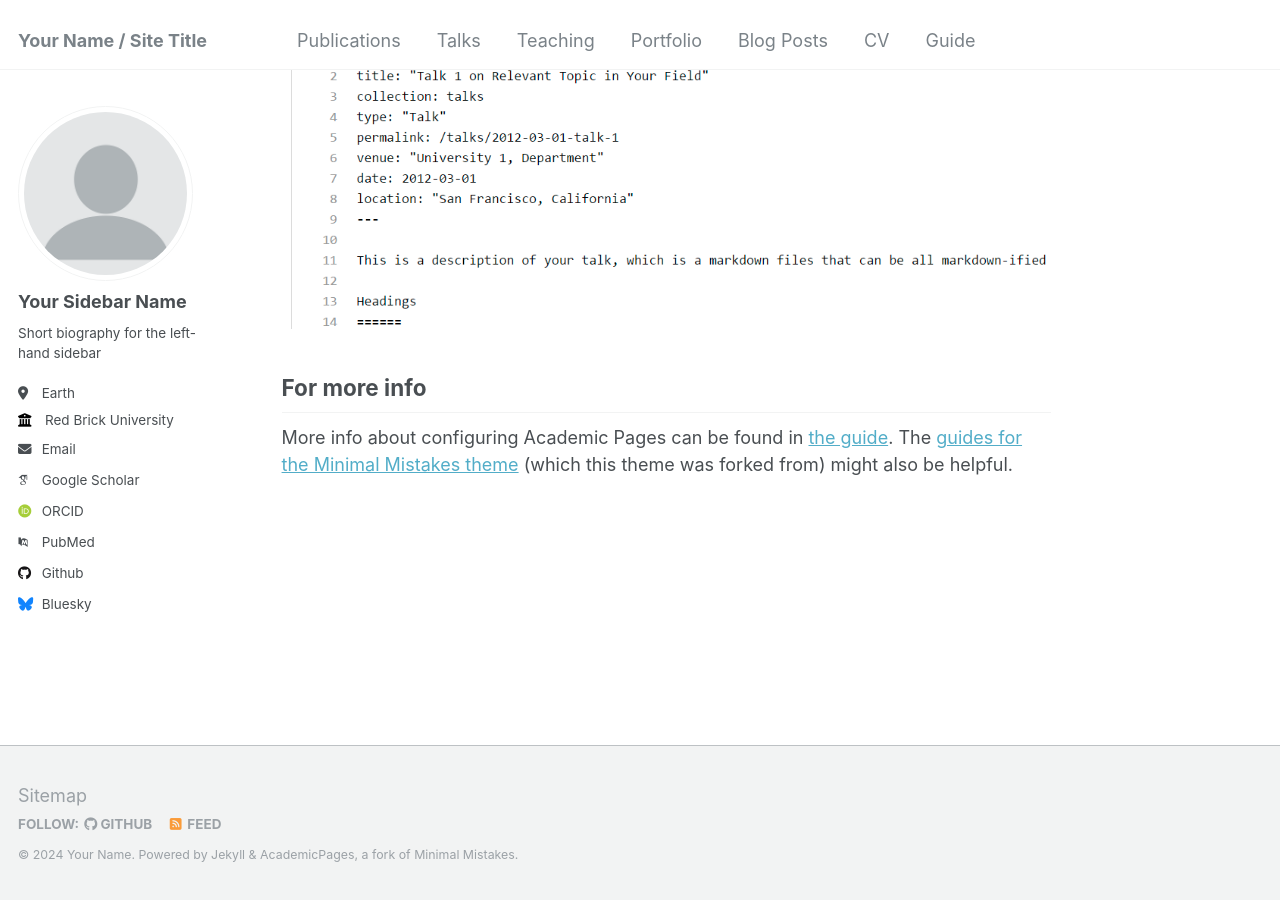
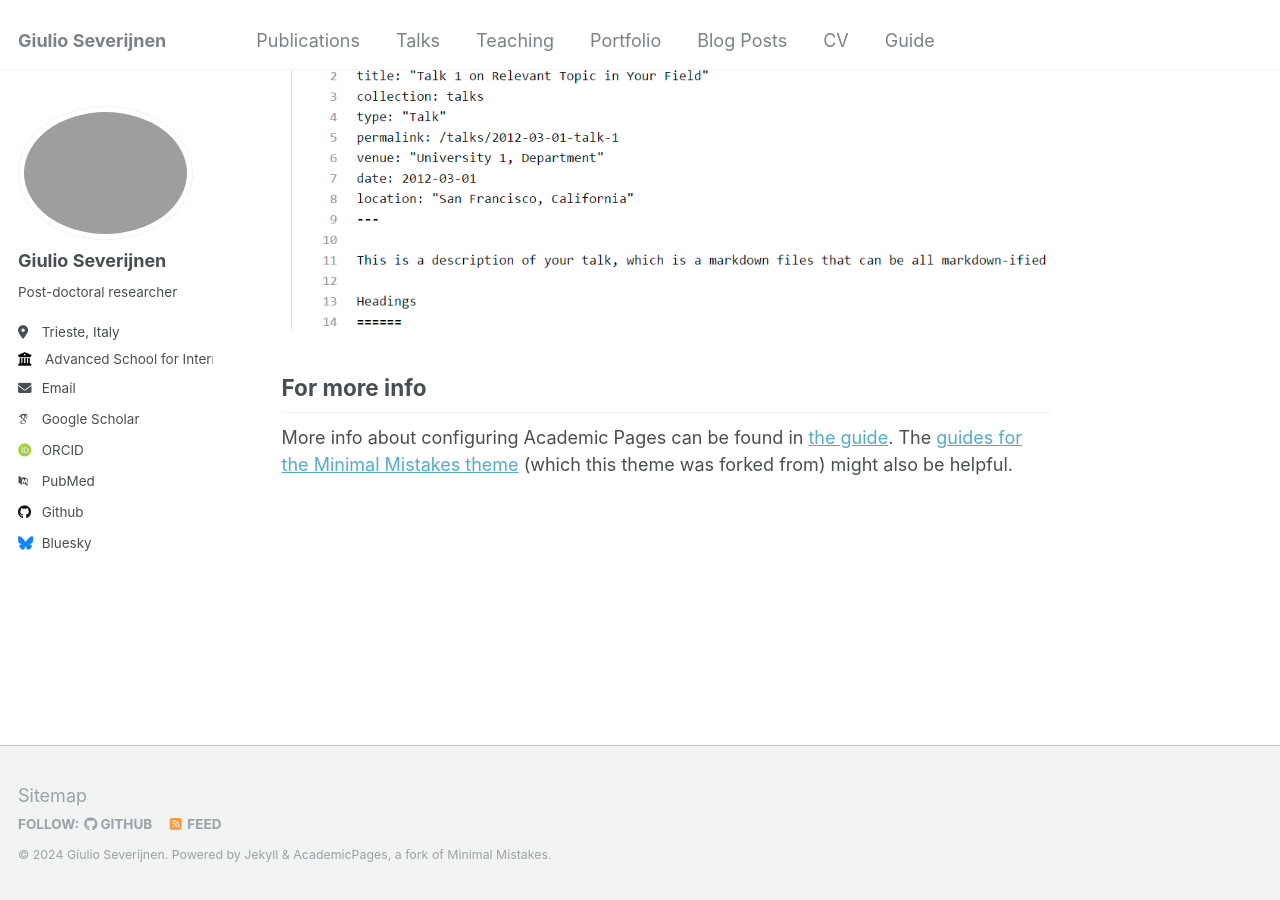
Before and after one commit to giuliosever/giuliosever.github.io, a Jekyll site: the page built from _pages/about.md, in a window 1280 px wide and 900 px high, scrolled down 2660 px. Built offline with Jekyll 4.4.1, drawn with Linux system fonts in a browser that asks for light colours; some web fonts are replaced.

Commit message:
changed config file

```diff
--- a/Gemfile
+++ b/Gemfile
@@ -16,7 +16,7 @@ gem "github-pages", group: :jekyll_plugins
 
 # gem "jekyll"
 
-gem "wdm", "~> 0.1.0" if Gem.win_platform?
+#gem "wdm", "~> 0.1.0" if Gem.win_platform?
 
 # If you have any plugins, put them here!
 group :jekyll_plugins do
--- a/_config.yml
+++ b/_config.yml
@@ -8,27 +8,27 @@
 
 # Basic Site Settings
 locale                   : "en-US"
-title                    : "Your Name / Site Title"
+title                    : "Giulio Severijnen"
 title_separator          : "-"
-name                     : &name "Your Name"
+name                     : &name "Giulio Severijnen"
 description              : &description "personal description"
-url                      : https://academicpages.github.io # the base hostname & protocol for your site e.g. "https://mmistakes.github.io"
+url                      : https://giuliosever.github.io # the base hostname & protocol for your site e.g. "https://mmistakes.github.io"
 baseurl                  : "" # the subpath of your site, e.g. "/blog"
-repository               : "academicpages/academicpages.github.io"
+repository               : "giuliosever/giuliosever.github.io"
 
 # Site Author - The following control what appear as part of the author content on the side bar.
 #               If a field is blank the icon and link will not appear, otherwise it will be shown.
 #               Additional customization can be done by editing /_includes/author-profile.html
 author:
   # Biographic information
-  avatar           : "profile.png"
-  name             : "Your Sidebar Name"
+  avatar           : #"profile.png"
+  name             : "Giulio Severijnen"
   pronouns         : # example: "she/her"
-  bio              : "Short biography for the left-hand sidebar"
-  location         : "Earth"
-  employer         : "Red Brick University"
+  bio              : "Post-doctoral researcher"
+  location         : "Trieste, Italy"
+  employer         : "Advanced School for International Studies (SISSA)"
   uri              : # URL
-  email            : "none@example.org"
+  email            : "gseverij@sissa.it"
 
   # Academic websites
   arxiv            : # URL - Update with the correct link to your profile
```
